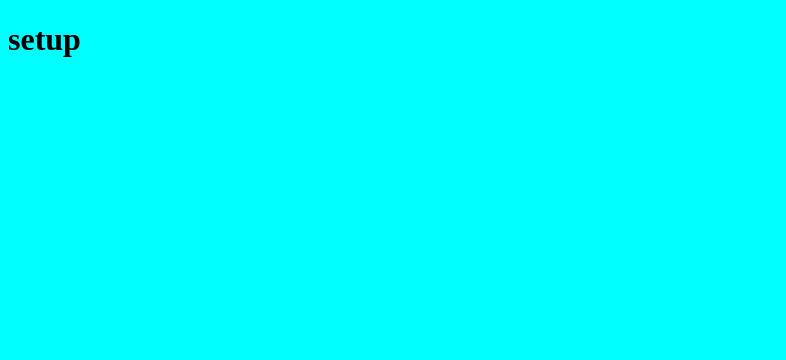
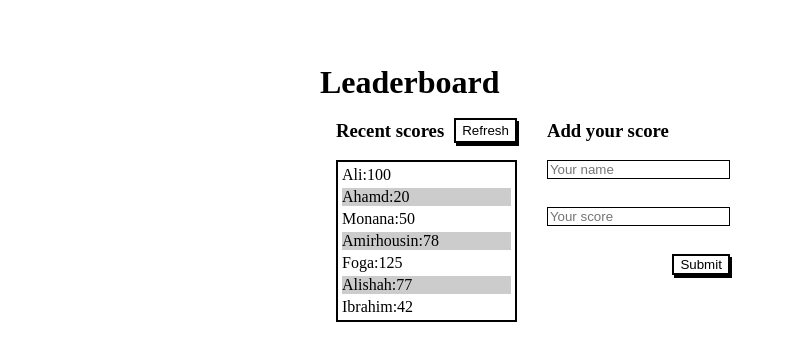
Before and after one commit to AliShahSafdari/Leaderboard, a website built with webpack: page src/index.html in a window 1280 px wide. Shown: the whole page, without its empty margins (0-786 px from the left). Built offline with nearby package versions, Linux system fonts and the light colour scheme.

Commit message:
Add the index.html with style.css files

```diff
--- a/src/index.html
+++ b/src/index.html
@@ -6,11 +6,38 @@
     <meta http-equiv="X-UA-Compatible" content="IE=edge">
     <meta name="viewport" content="width=device-width, initial-scale=1.0">
     <link href="https://cdn.jsdelivr.net/npm/remixicon@3.2.0/fonts/remixicon.css" rel="stylesheet">
-    <title>Document</title>
+    <title>Leaderboard</title>
 </head>
 
 <body>
-    <h1>setup</h1>
+    <main class="container-all">
+        <h1 class="title">Leaderboard</h1>
+        <div class="container">
+            <div class="display">
+                <div class="head">
+                    <h3>Recent scores</h3>
+                    <button class="refresh">Refresh</button>
+                </div>
+                <ul class="list">
+                    <li>Ali:100</li>
+                    <li class="item-odd">Ahamd:20</li>
+                    <li>Monana:50</li>
+                    <li class="item-odd">Amirhousin:78</li>
+                    <li>Foga:125</li>
+                    <li class="item-odd">Alishah:77</li>
+                    <li>Ibrahim:42</li>
+                </ul>
+            </div>
+            <div class="add">
+                <h3>Add your score</h3>
+                <form id="js-form">
+                    <input type="text" placeholder="Your name" class="teamName"><br>
+                    <input type="text" placeholder="Your score" class="teamScore"><br>
+                    <button class="submit">Submit</button>
+                </form>
+            </div>
+        </div>
+    </main>
     <script src="./index.js"></script>
 </body>
 
--- a/src/style.css
+++ b/src/style.css
@@ -1,3 +1,73 @@
 body {
-  background-color: aqua;
+  margin: 0 auto;
+  padding: 0;
+  box-sizing: 0;
 }
+
+.container-all {
+  margin: 0 auto;
+  width: 90%;
+  max-width: 800px;
+}
+
+.title {
+  margin-left: 10%;
+  margin-bottom: 0;
+  margin-top: 8%;
+}
+
+.container {
+  margin: 0 12%;
+  display: flex;
+  flex-direction: row;
+  column-gap: 30px;
+}
+
+.head {
+  display: flex;
+  flex-direction: row;
+  column-gap: 10px;
+}
+
+.refresh,
+.submit {
+  border: 2px solid black;
+  background-color: white;
+  box-shadow: 2px 3px black;
+}
+
+.refresh {
+  margin: 17px auto;
+  border-radius: 0%;
+
+}
+
+.list {
+  margin-top: 0;
+  border: 2px solid #000;
+  list-style-type: none;
+  padding-left: 0px;
+}
+
+.notVisable{
+  display: none;
+}
+
+.list li {
+  margin: 4px;
+}
+
+.item-odd {
+  background-color: #ccc;
+}
+
+form {
+  display: flex;
+  flex-direction: column;
+  gap: 5px;
+  align-items: end;
+}
+
+input {
+  border: 1px solid black;
+}
```
Also changed, not shown: src/index.js (+13 -0 lines), README.md, dist/bundle.bundle.js, dist/index.html.
